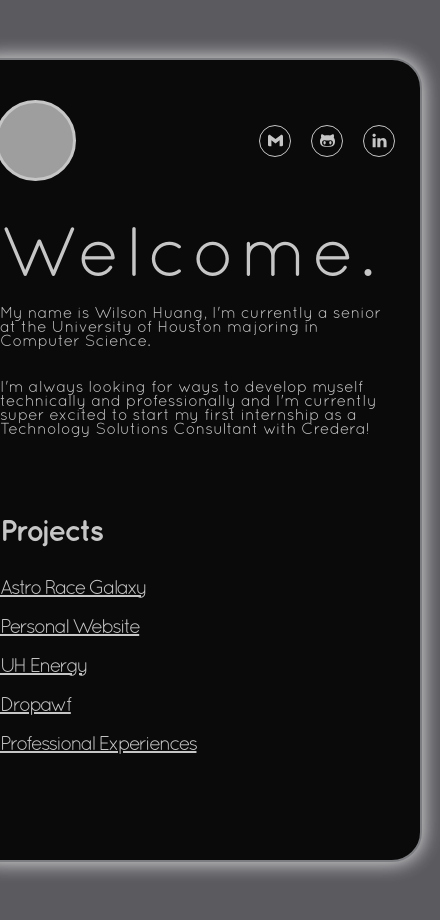
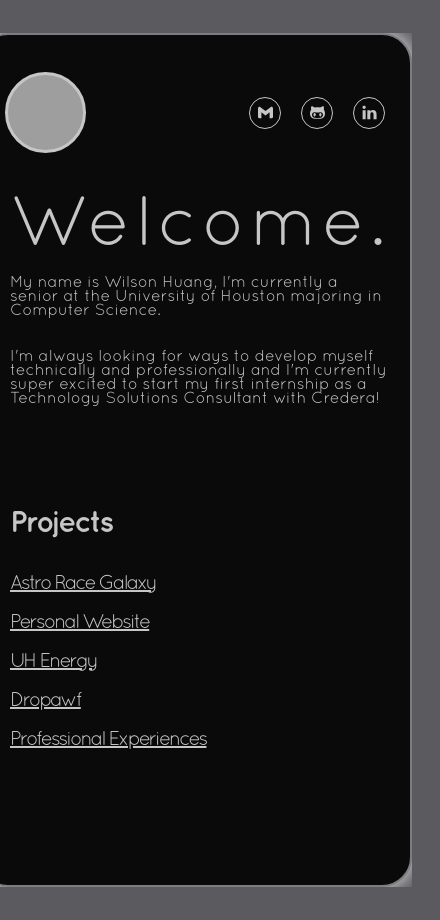
Before and after one commit to wilsonhuangcs/wilson, a React (Create React App) app: page / in a window 390 px wide. Shown: the whole page, 440 px wide, since content can reach past the window. Built offline with nearby package versions, Linux system fonts and the light colour scheme; grey boxes are pictures that could not be loaded.

Commit message:
mobile changes

```diff
--- a/src/App.css
+++ b/src/App.css
@@ -42,6 +42,8 @@ body {
   display: flex;
   align-items: center;
   justify-content: center;
+  overflow-x: hidden;
+  overflow-y: hidden;
 }
 
 .InfoContainer {
@@ -61,8 +63,8 @@ body {
 
 @media screen and (max-width: 480px) {
   .InfoContainer {
-    width: 450px;
-    height: 800px;
+    width: 430px;
+    height: 850px;
 
     display: flex;
     flex-direction: column;
@@ -85,8 +87,7 @@ body {
 
 @media screen and (max-width: 480px) {
   .InfoHeader {
-    width: 400px;
-    height: 1000px;
+    width: 380px;
   }
 }
 
@@ -103,6 +104,7 @@ body {
   border-color: rgba(198,198,198,255);
   border-radius: 50%;
 }
+
 
 .InfoIconHolder {
   gap: 20px;
@@ -141,8 +143,7 @@ body {
 
 @media screen and (max-width: 480px) {
   .midSection {
-    width: 400px;
-    height: 100%;
+    width: 380px;
 
     display: flex;
     flex-direction: column;
@@ -159,7 +160,7 @@ body {
 
 @media screen and (max-width: 480px) {
   .WelcomeArea {
-    width: 400px;
+    width: 380px;
     height: 100%;
   }
 }
@@ -468,7 +469,7 @@ body {
 
 @media screen and (max-width: 480px) {
   .ExperienceBox {
-    width: 360px;
+    width: 335px;
     height: 140px;
   }
 }
@@ -562,7 +563,7 @@ body {
 
 @media screen and (max-width: 480px) {
   .ExperienceBox2 {
-    width: 360px;
+    width: 335px;
     height: 90px;
   }
 }
```
